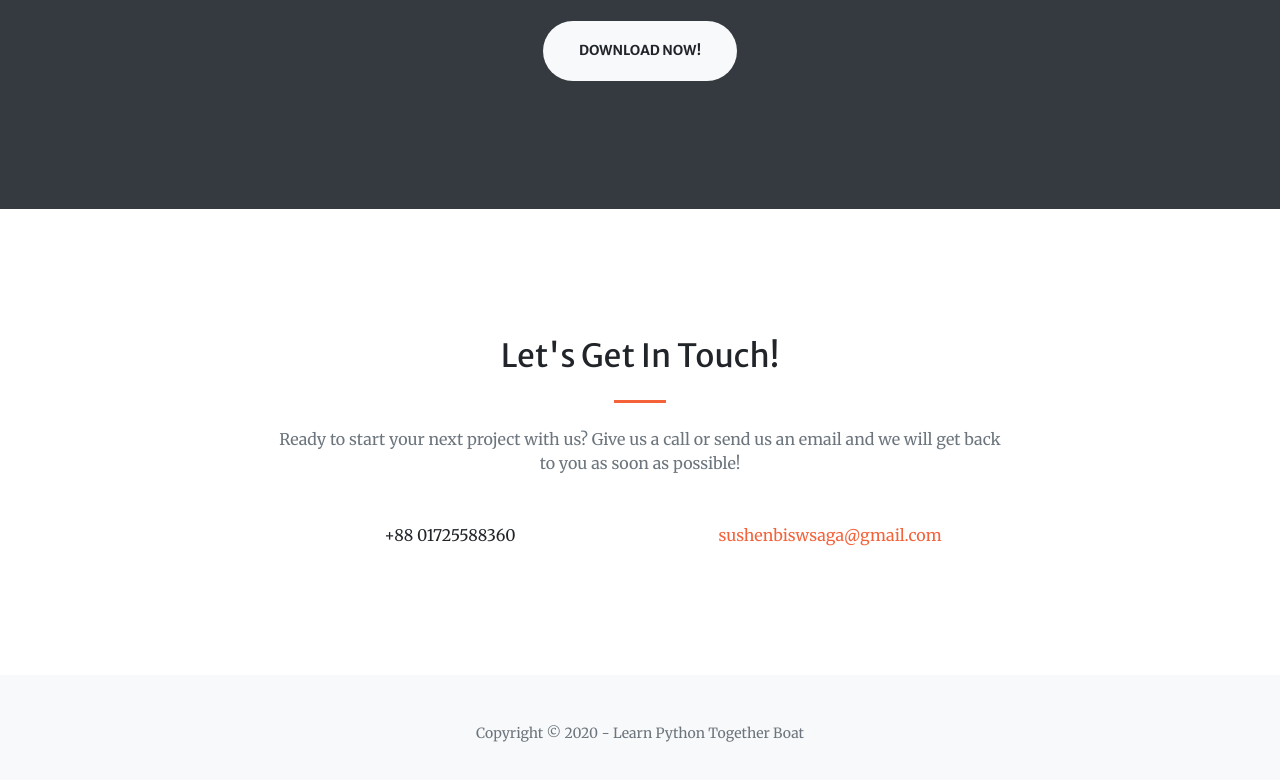
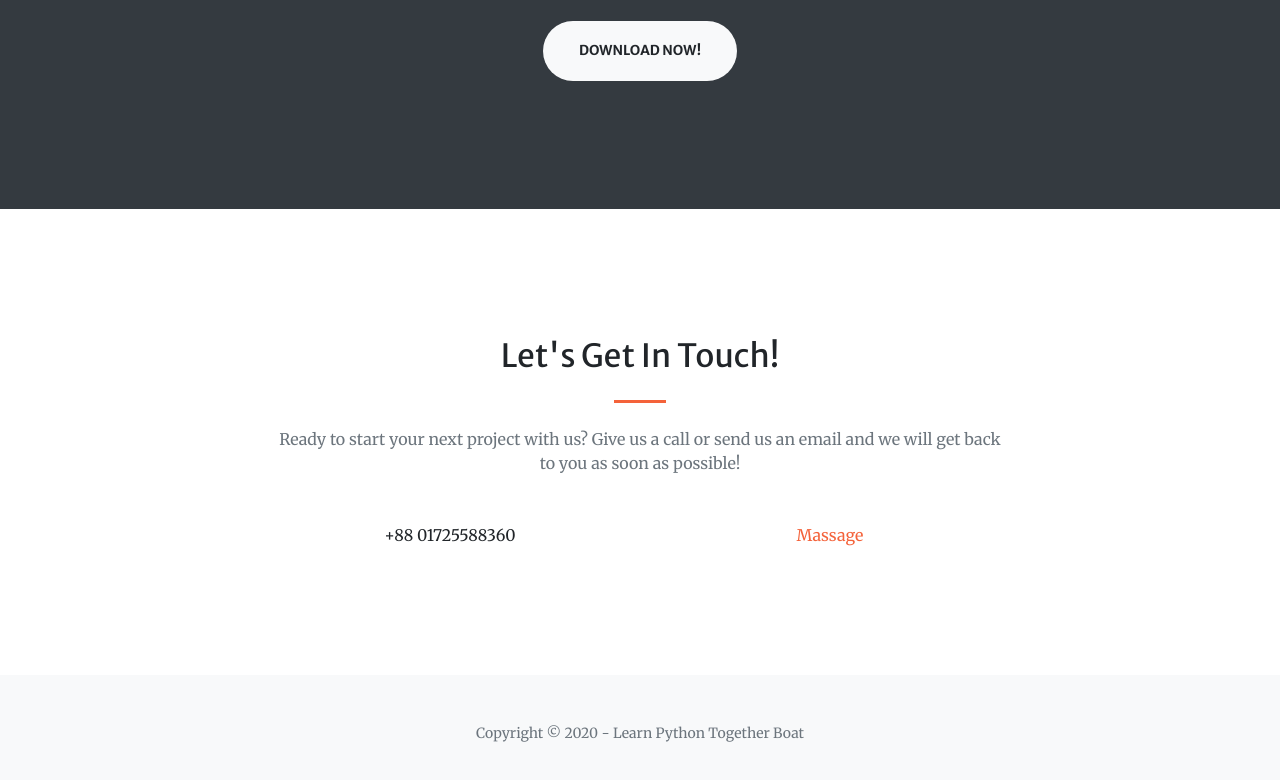
Before and after one commit to sushen/LearnPythonTogetherBot, a plain HTML site: page templates/index.html in a window 1280 px wide. Shown: the part 2409-3189 px from the top of the page. Drawn offline with nearby package versions, Linux system fonts and the light colour scheme; files that its build step writes are made by us from their sources; files whose address does not match are found by name.

Commit message:
Massage Update

```diff
--- a/templates/index.html
+++ b/templates/index.html
@@ -233,7 +233,7 @@
         <div class="col-lg-4 mr-auto text-center">
           <i class="fas fa-envelope fa-3x mb-3 text-muted"></i>
           <!-- Make sure to change the email address in anchor text AND the link below! -->
-          <a class="d-block" href="mailto:sushenbiswsaga@gmail.com">sushenbiswsaga@gmail.com</a>
+          <a class="d-block" href="https://m.me/Sushen.Biswas.Creative.Director">Massage</a>
         </div>
       </div>
     </div>
```
